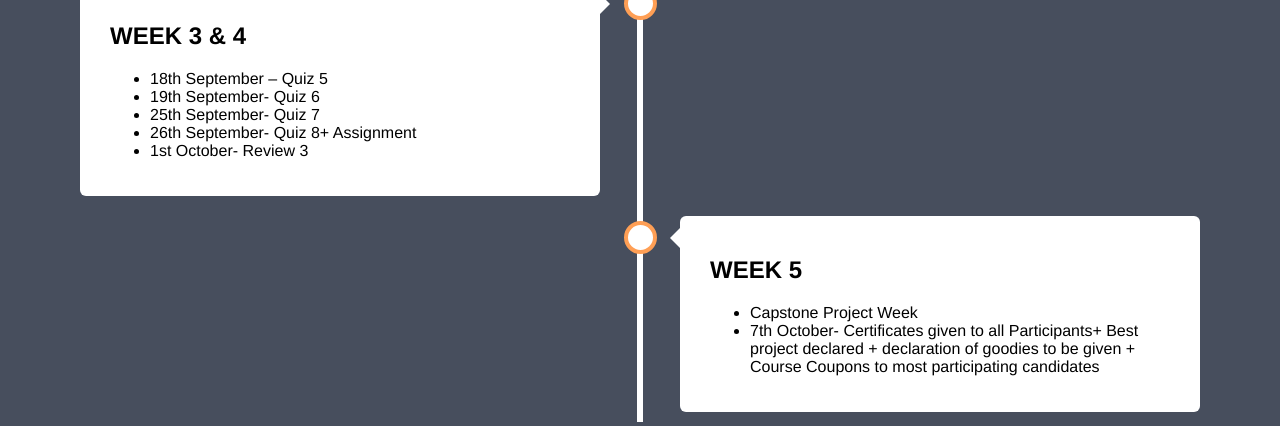
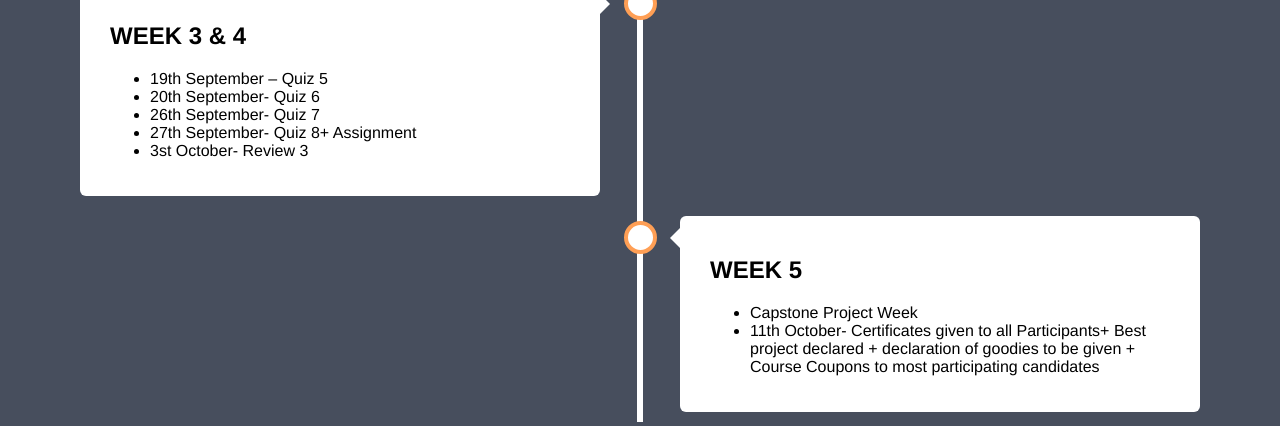
Before and after one commit to sushant-sinha/iwsc_vellore, a website: page reg.html in a window 1280 px wide. Shown: the part 567-993 px from the top of the page. Drawn offline with Linux system fonts and the light colour scheme.

Commit message:
Update reg.html

```diff
--- a/reg.html
+++ b/reg.html
@@ -172,11 +172,11 @@ body {
     <div class="content">
       <h2>WEEK 3 & 4</h2>
       <ul>
-        <li>18th September – Quiz 5</li>
-        <li>19th September- Quiz 6</li>
-        <li>25th September- Quiz 7</li>
-        <li>26th September- Quiz 8+ Assignment</li>
-        <li>1st October- Review 3</li>
+        <li>19th September – Quiz 5</li>
+        <li>20th September- Quiz 6</li>
+        <li>26th September- Quiz 7</li>
+        <li>27th September- Quiz 8+ Assignment</li>
+        <li>3st October- Review 3</li>
       </ul>
     </div>
   </div>
@@ -185,7 +185,7 @@ body {
       <h2>WEEK 5</h2>
       <ul>
         <li>Capstone Project Week</li>
-        <li>7th October- Certificates given to all Participants+ Best project declared + declaration of goodies to be
+        <li>11th October- Certificates given to all Participants+ Best project declared + declaration of goodies to be
 given + Course Coupons to most participating candidates</li>
       </ul>
     </div>
```
